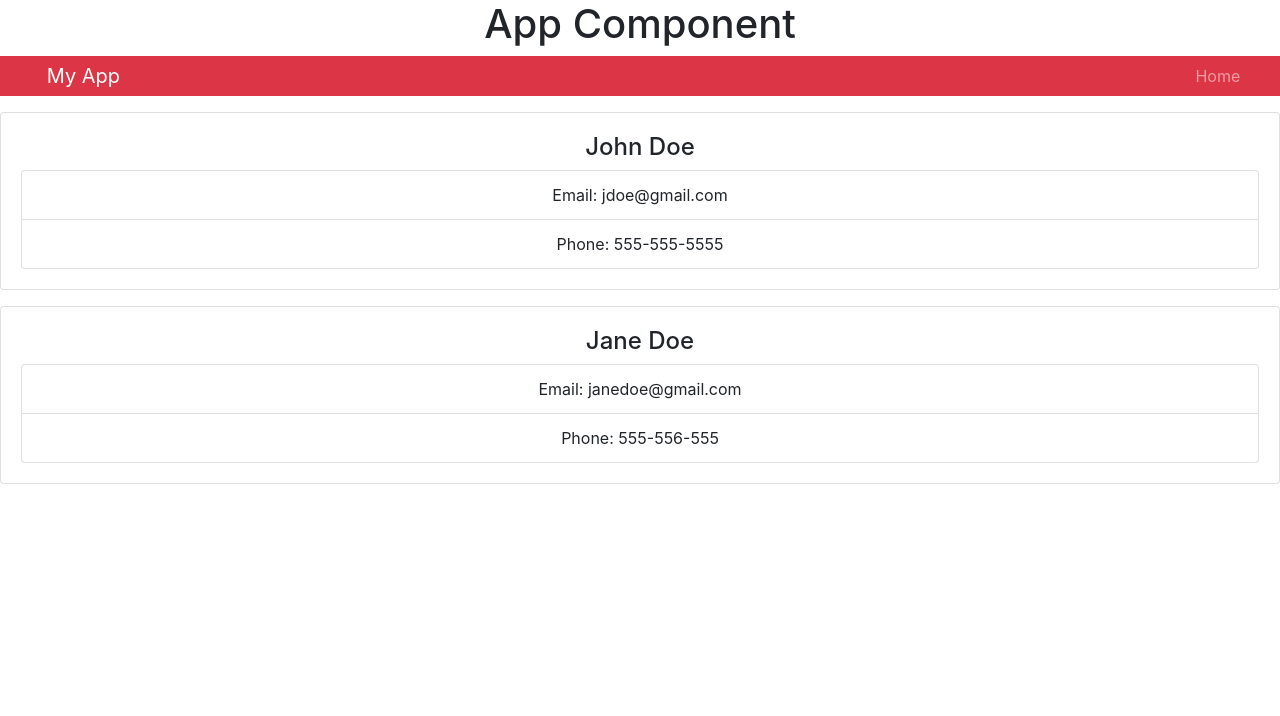
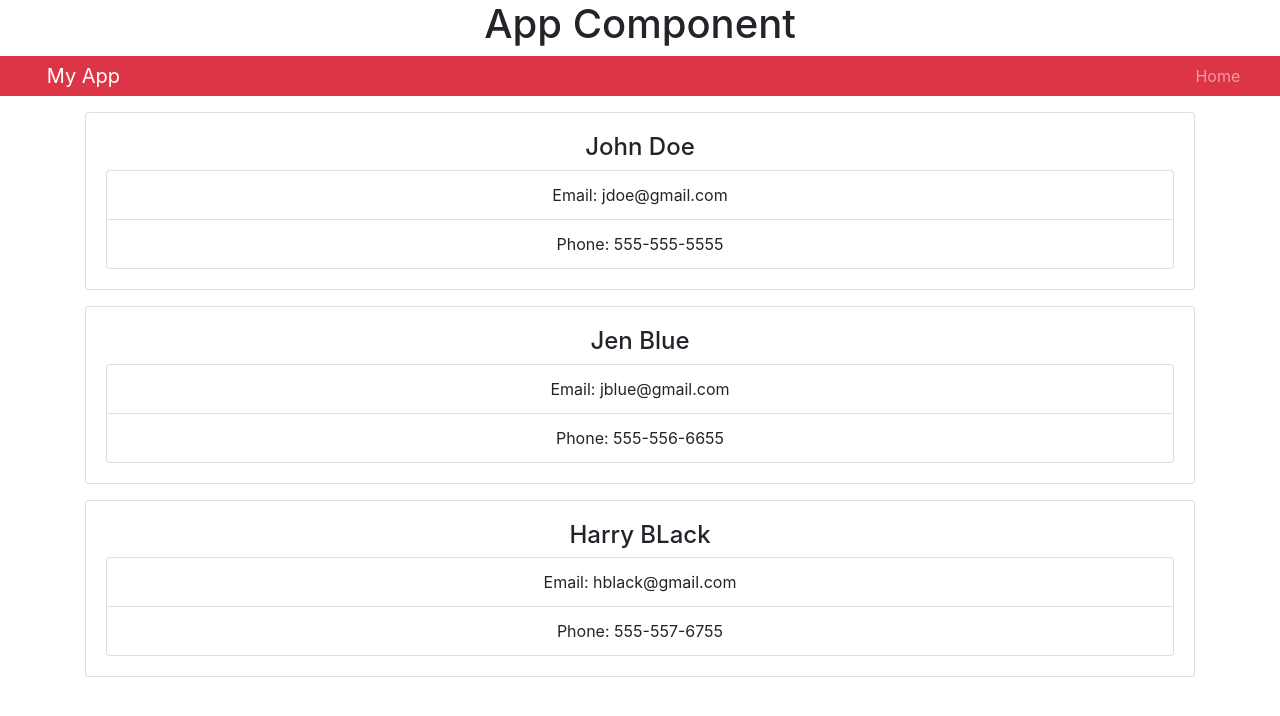
Before and after one commit to k3vnb/contact-manager-react, a React (Create React App) app: page / in a window 1280 px wide. Shown: the top 716 px of the page. Built offline with nearby package versions, Linux system fonts and the light colour scheme.

Commit message:
add state to Contacts component, destructure props

```diff
--- a/src/App.js
+++ b/src/App.js
@@ -1,8 +1,8 @@
 import React, { Component } from 'react';
 import 'bootstrap/dist/css/bootstrap.min.css';
 import './App.css';
-import Header from './Header';
-import Contact from './Contact';
+import Header from './components/Header';
+import Contacts from './components/Contacts';
 
 class App extends Component {
   render() {
@@ -10,8 +10,9 @@ class App extends Component {
       <div className="App">
           <h1>App Component</h1>
           <Header />
-          <Contact name="John Doe" email="jdoe@gmail.com" phone="555-555-5555" />
-          <Contact name="Jane Doe" email="janedoe@gmail.com" phone="555-556-555" />
+          <div className="container">
+            <Contacts />
+          </div>
       </div>
     );
   }
--- a/src/Contact.js
+++ b/src/components/Contact.js
@@ -3,7 +3,7 @@ import PropTypes from 'prop-types';
 
 class Contact extends Component {
     render(){
-        const { name, email, phone } = this.props;
+        const { name, email, phone } = this.props.contact;
 
         return (
             <div className="card card-body mb-3">
@@ -18,9 +18,7 @@ class Contact extends Component {
 }
 
 Contact.propTypes = {
-    name: PropTypes.string.isRequired,
-    email: PropTypes.string.isRequired,
-    phone: PropTypes.string.isRequired
+    contact: PropTypes.object.isRequired
 }
 
 export default Contact;
--- /dev/null
+++ b/src/components/Contacts.js
@@ -0,0 +1,43 @@
+import React, { Component } from 'react';
+import Contact from './Contact';
+
+class Contacts extends Component {
+    state = {
+        contacts: [
+            {
+                id: 1,
+                name: 'John Doe',
+                email: 'jdoe@gmail.com',
+                phone: '555-555-5555'
+            },
+            {
+                id: 2,
+                name: 'Jen Blue',
+                email: 'jblue@gmail.com',
+                phone: '555-556-6655'
+            },
+            {
+                id: 3,
+                name: 'Harry BLack',
+                email: 'hblack@gmail.com',
+                phone: '555-557-6755'
+            }
+        ]
+    };
+
+    render(){
+        const { contacts } = this.state;
+        return (
+            <div>
+                {contacts.map(contact => (
+                    <Contact
+                        key={contact.id}
+                        contact={contact}
+                    />
+                ))}
+            </div>
+        )
+    }
+}
+
+export default Contacts;
```
Also changed, not shown: src/components/Header.js (renamed from src/Header.js).
